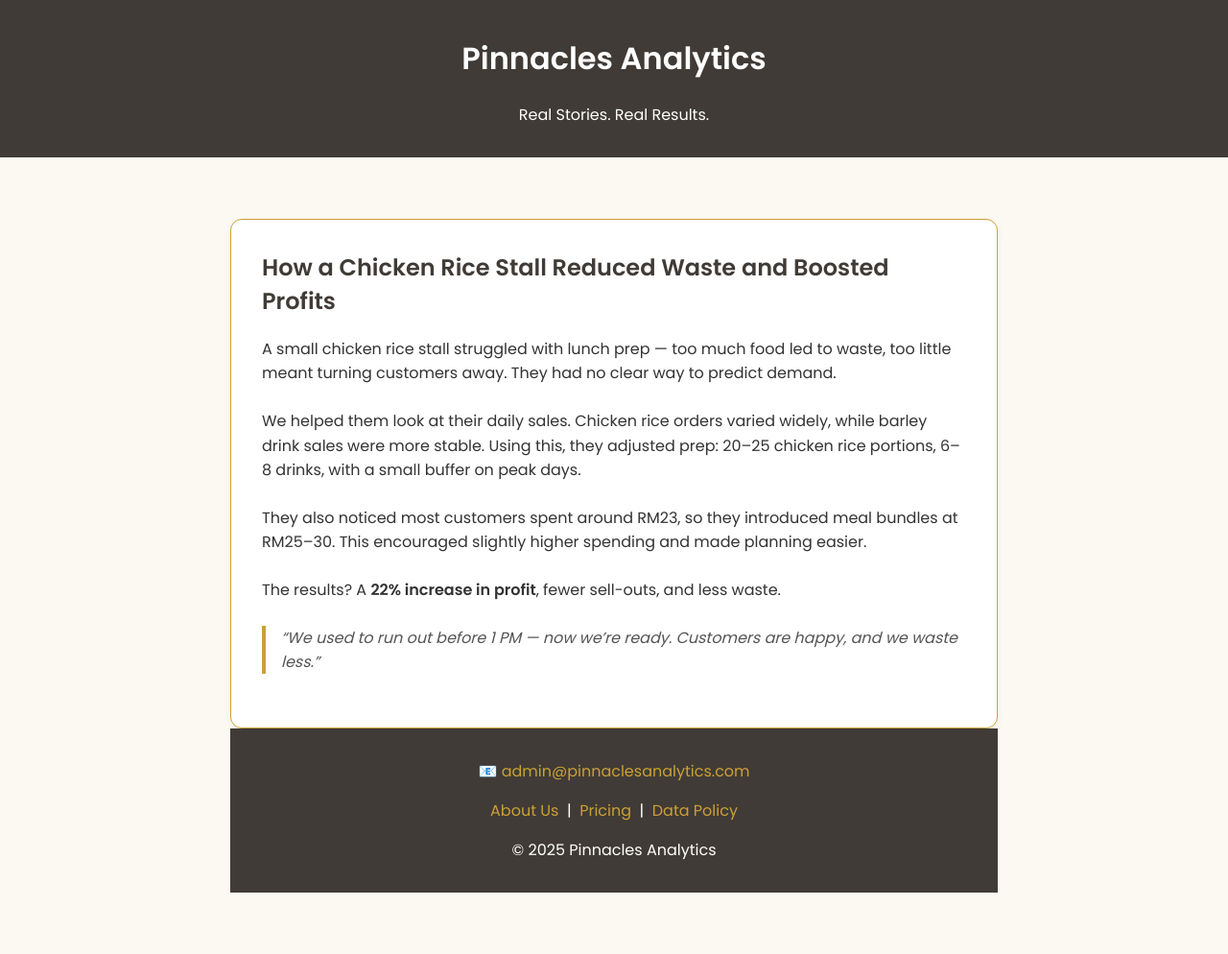
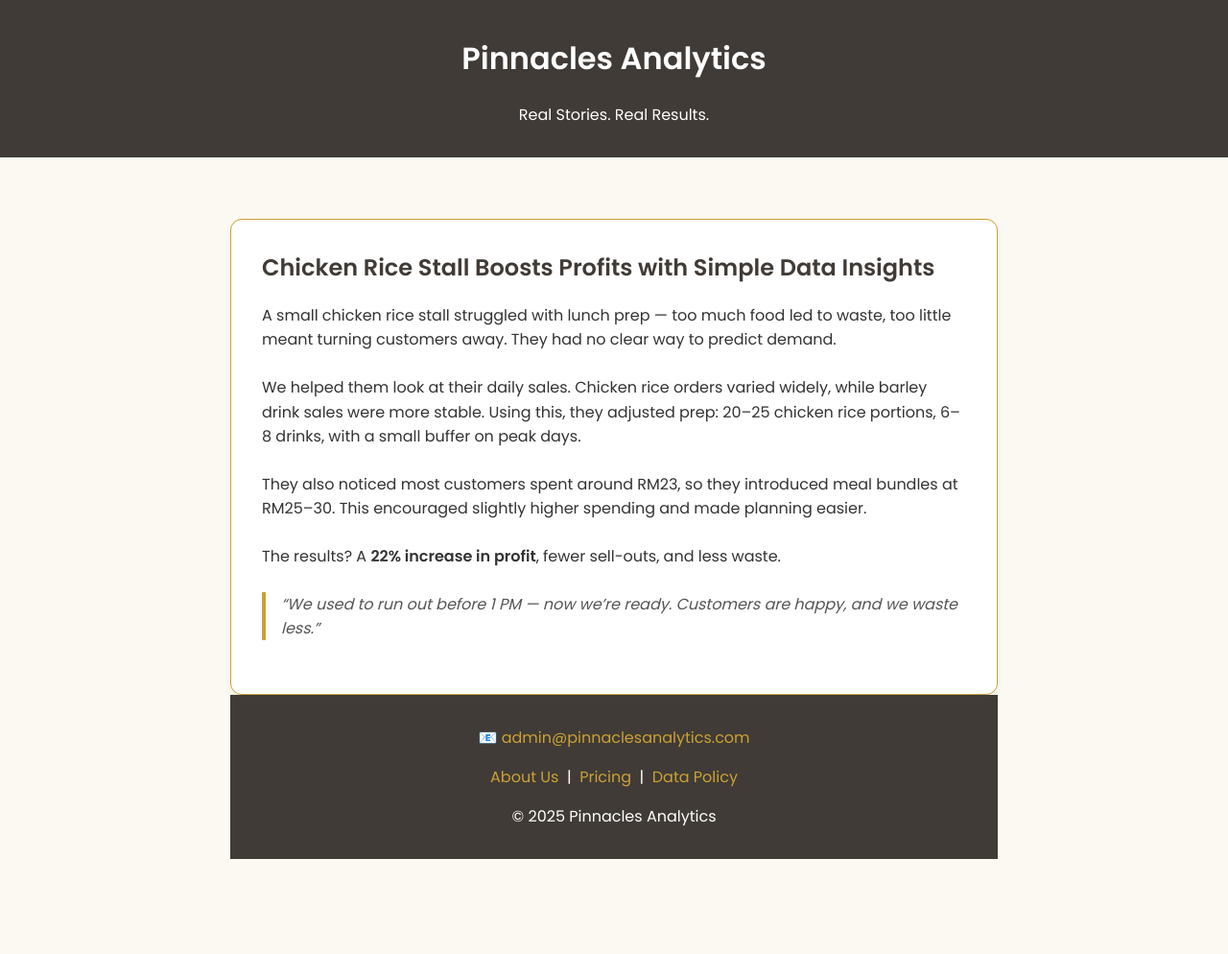
Before and after one commit to lyven81/pinnacles-learning-website, a Jekyll site: the page case-study/case-study-1.html, which Jekyll copies as it is, in a window 1280 px wide. Shown: the whole page at 96% size. Built offline with Jekyll 4.4.1, drawn with Linux system fonts in a browser that asks for light colours; after the commit the page ends 959 px from its top, so only the background shows below that.

Commit message:
Update case-study-1.html

```diff
--- a/case-study/case-study-1.html
+++ b/case-study/case-study-1.html
@@ -3,7 +3,7 @@
 <head>
   <meta charset="utf-8"/>
   <meta name="viewport" content="width=device-width, initial-scale=1.0"/>
-  <title>Lunch Rush, No More Missed Orders | Case Study | Pinnacles Analytics</title>
+  <title>Chicken Rice Stall Boosts Profits with Simple Data Insights | Case Study | Pinnacles Analytics</title>
   <link href="https://fonts.googleapis.com/css2?family=Poppins:wght@400;500;600&display=swap" rel="stylesheet"/>
   <style>
     body {
@@ -64,7 +64,7 @@
 
   <main class="container">
     <div class="case-card">
-    <h2>How a Chicken Rice Stall Reduced Waste and Boosted Profits</h2>
+    <h2>Chicken Rice Stall Boosts Profits with Simple Data Insights</h2>
 
     <p>A small chicken rice stall struggled with lunch prep — too much food led to waste, too little meant turning customers away. They had no clear way to predict demand.</p>
 
```
